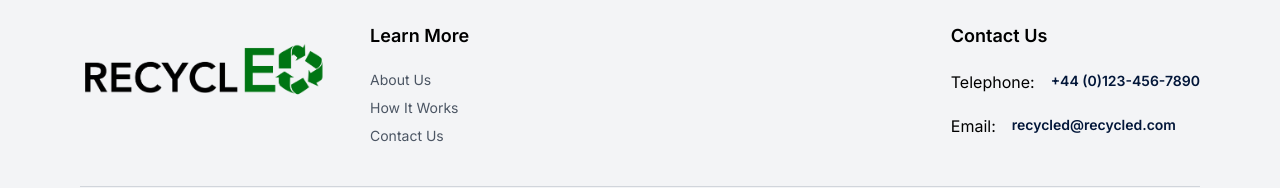
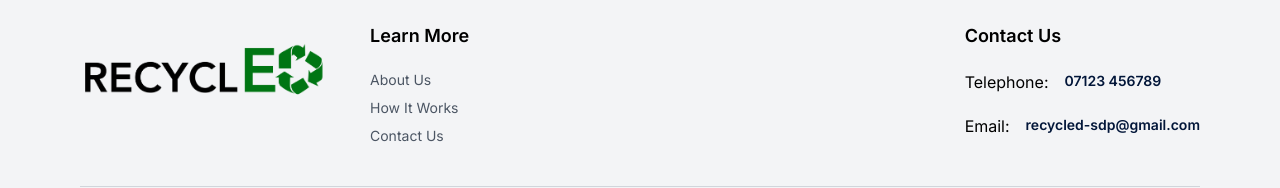
Before and after one commit to SDP-RECYCLED/webapp-with-backend, a Next.js app in the folder front-end/: page / in a window 1280 px wide. Shown: the part 2041-2229 px from the top of the page. Built offline with nearby package versions, Linux system fonts and the light colour scheme.

Commit message:
change contact

```diff
--- a/front-end/constants/index.ts
+++ b/front-end/constants/index.ts
@@ -74,8 +74,8 @@ export const FOOTER_LINKS = [
 export const FOOTER_CONTACT_INFO = {
   title: 'Contact Us',
   links: [
-    { label: 'Telephone', value: '+44 (0)123-456-7890' },
-    { label: 'Email', value: 'recycled@recycled.com' },
+    { label: 'Telephone', value: '07123 456789' },
+    { label: 'Email', value: 'recycled-sdp@gmail.com' },
   ],
 };
 
```
